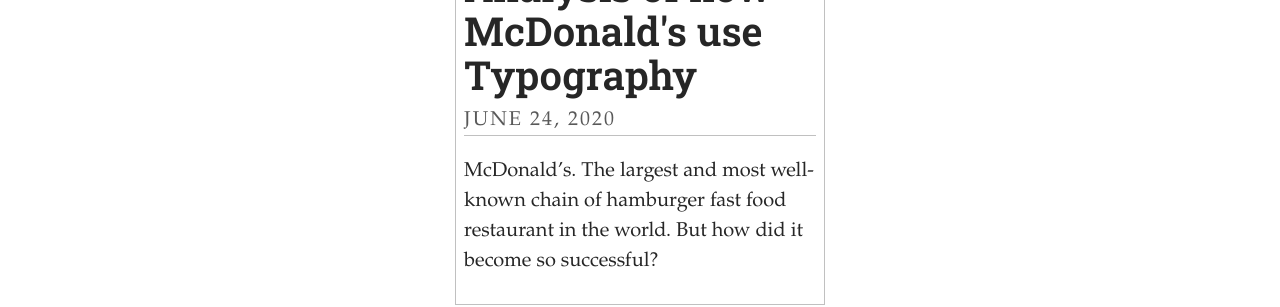
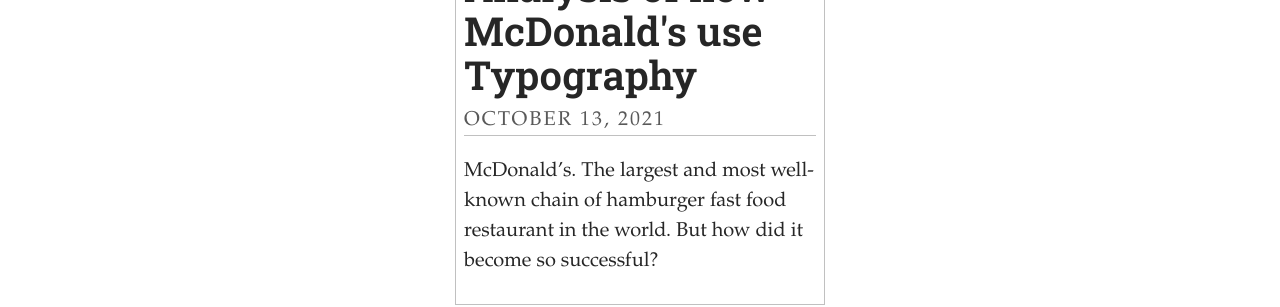
Before and after one commit to charlottericex/typofolder, a Jekyll site: the page built from index.html, in a window 1280 px wide. Shown: the part 626-933 px from the top of the page. Built offline with Jekyll 4.4.1, drawn with Linux system fonts in a browser that asks for light colours; some web fonts are replaced; the list of posts is cut into pages by our own code.

Commit message:
Update Post “2019-07-20-here-is-my-new-post-for-trial”

```diff
--- a/_posts/2019-07-20-here-is-my-new-post-for-trial.md
+++ b/_posts/2019-07-20-here-is-my-new-post-for-trial.md
@@ -1,7 +1,7 @@
 ---
 layout: post
 title: "Analysis of how McDonald's use Typography "
-date: 2020-06-24 17:50
+date: 2021-10-13T16:50:00.000Z
 image: ../uploads/mcdonalds-.jpg
 caption: ""
 ---
```
